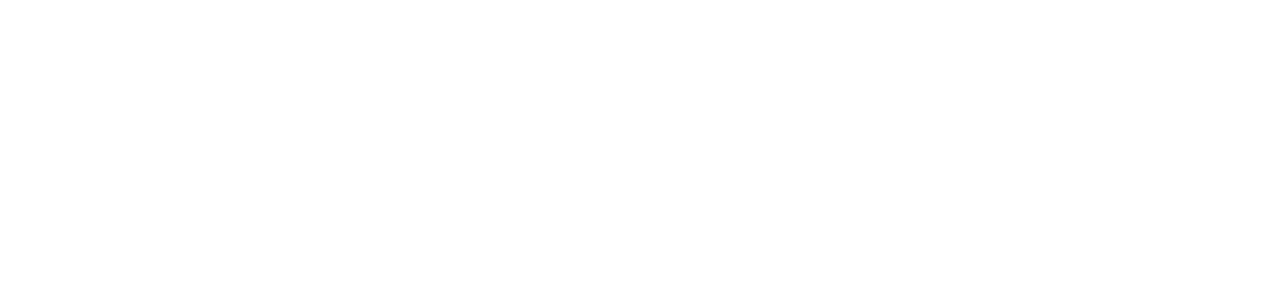
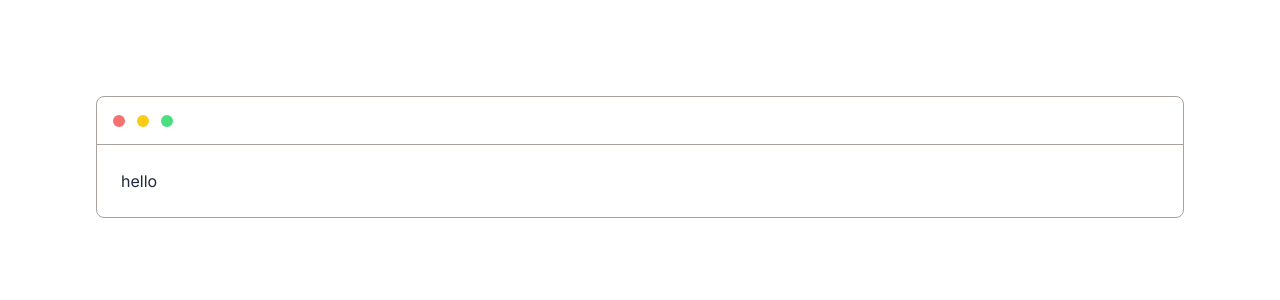
Before and after one commit to Lakshit-Chiranjiv/mini-gpt, a Next.js app: page / in a window 1280 px wide. Shown: the top 300 px of the page. Built offline with nearby package versions, Linux system fonts and the light colour scheme.

Commit message:
outline structure

```diff
--- a/app/page.jsx
+++ b/app/page.jsx
@@ -1,7 +1,21 @@
-
 export default function Home() {
   return (
-    <main className="flex min-h-screen flex-col items-center justify-between p-24">
+    <main className="flex min-h-screen flex-col items-center justify-between p-6 md:p-24">
+
+      <div className="w-full border border-stone-400 rounded-lg">
+
+        <div className="border-b border-stone-400 h-12 flex justify-start">
+          <div className="flex justify-center items-center gap-3 mx-4">
+            <div className="bg-red-400 w-3 h-3 rounded-full"></div>
+            <div className="bg-yellow-400 w-3 h-3 rounded-full"></div>
+            <div className="bg-green-400 w-3 h-3 rounded-full"></div>
+          </div>
+        </div>
+
+        <div className="p-6">
+          hello
+        </div>
+      </div>
     </main>
-  )
+  );
 }
```
